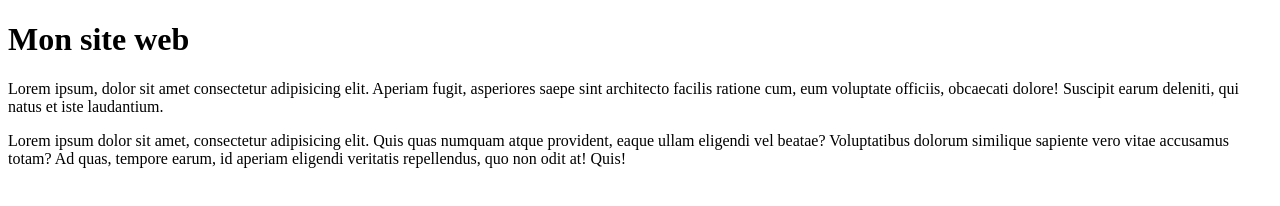
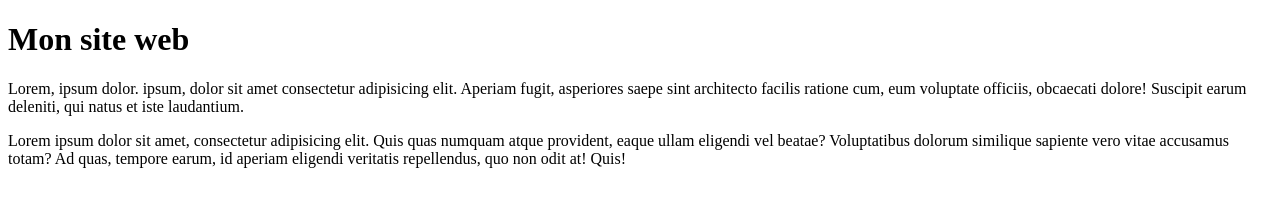
Before and after one commit to lmeline/site, a plain HTML site: page index.html in a window 1280 px wide. Drawn offline with Linux system fonts and the light colour scheme.

```diff
--- a/index.html
+++ b/index.html
@@ -7,7 +7,7 @@
 </head>
 <body>
     <h1>Mon site web</h1>
-    <p> Lorem ipsum, dolor sit amet consectetur adipisicing elit. Aperiam fugit, asperiores saepe sint architecto facilis ratione cum, eum voluptate officiis, obcaecati dolore! Suscipit earum deleniti, qui natus et iste laudantium.</p>
+    <p> Lorem, ipsum dolor. ipsum, dolor sit amet consectetur adipisicing elit. Aperiam fugit, asperiores saepe sint architecto facilis ratione cum, eum voluptate officiis, obcaecati dolore! Suscipit earum deleniti, qui natus et iste laudantium.</p>
     <p>Lorem ipsum dolor sit amet, consectetur adipisicing elit. Quis quas numquam atque provident, eaque ullam eligendi vel beatae? Voluptatibus dolorum similique sapiente vero vitae accusamus totam? Ad quas, tempore earum, id aperiam eligendi veritatis repellendus, quo non odit at! Quis!</p>
 </body>
 </html>
```
